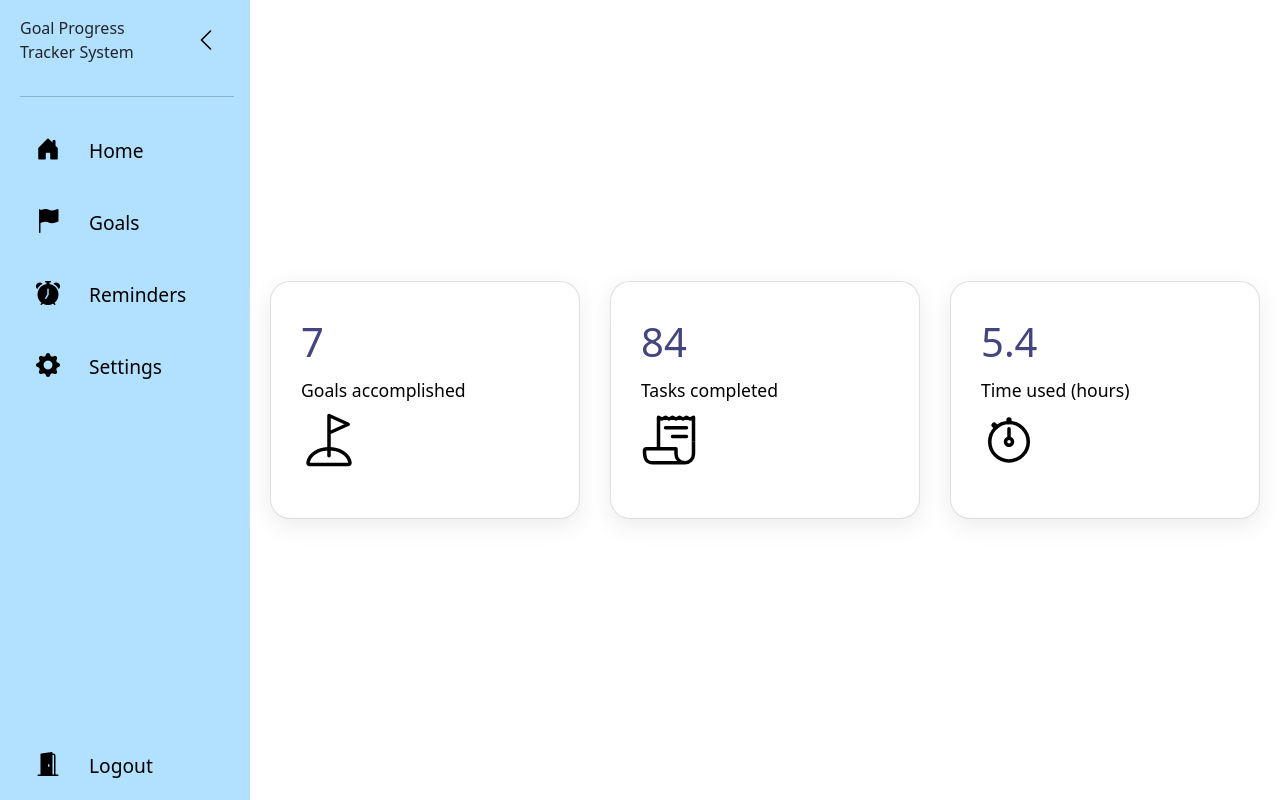
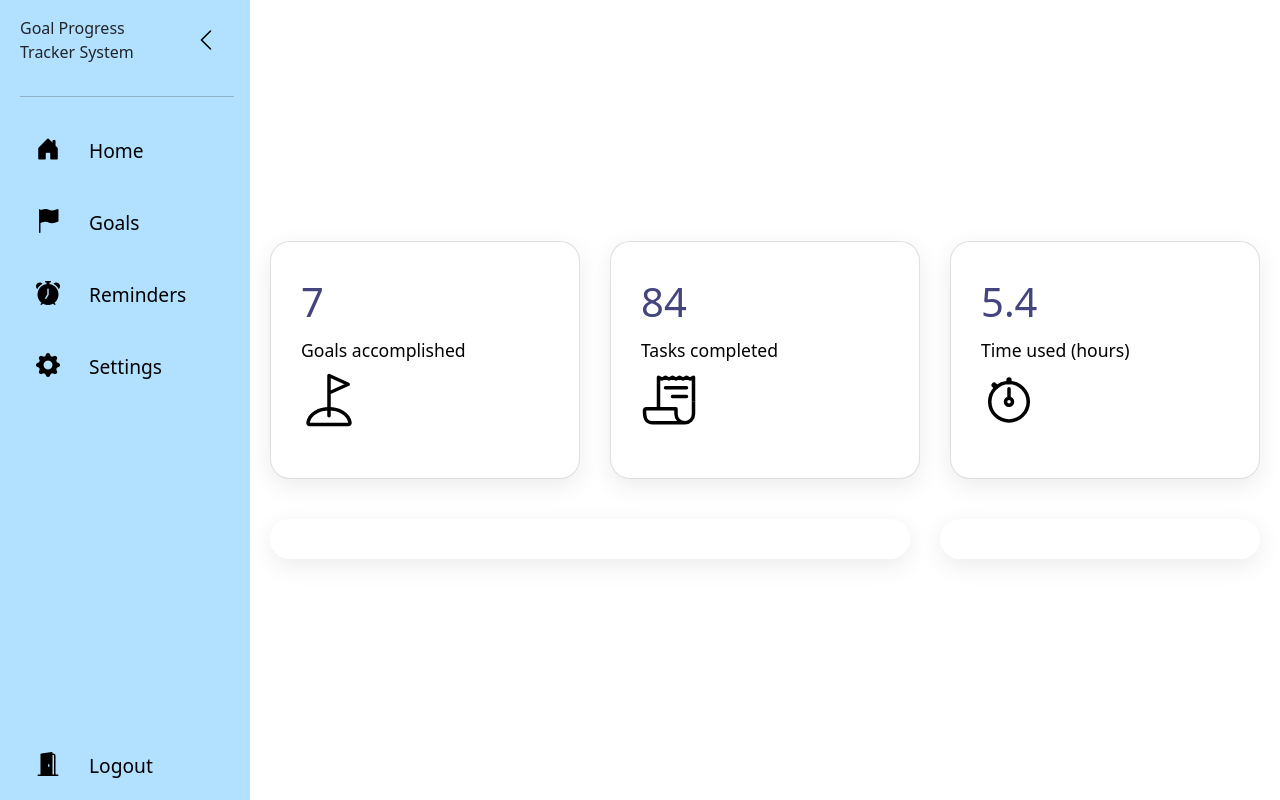
Before and after one commit to WIF2003-2022/goal-progress-tracker-fe, a PHP site: page /visualisation.html in a window 1280 px wide. Run offline with PHP 8.4, Linux system fonts and the light colour scheme.

Commit message:
Goal Visualisation

```diff
--- a/public/styles/visualisation.css
+++ b/public/styles/visualisation.css
@@ -1,3 +1,4 @@
+/* info */
 .cardBox {
   position: relative;
   width: 100%;
@@ -29,6 +30,7 @@
   color: black;
 }
 .cardBox .card .iconBx {
+  flex-direction: row;
   font-size: 3.5em;
   color: black;
 }
@@ -40,3 +42,21 @@
 .cardBox .card:hover .iconBx {
   color: white;
 }
+
+/* charts */
+.graphBox {
+  position: relative;
+  width: 100%;
+  padding: 20px;
+  display: grid;
+  grid-template-columns: 2fr 1fr;
+  grid-gap: 30px;
+}
+.graphBox .box {
+  position: relative;
+  background: #ffff;
+  padding: 20px;
+  width: 100%;
+  box-shadow: 0 7px 25px rgba(0, 0, 0, 0.08);
+  border-radius: 20px;
+}
--- a/public/visualisation.html
+++ b/public/visualisation.html
@@ -54,6 +54,13 @@
             </div>
           </div>
         </div>
+
+        <!-- chart -->
+        <div class="graphBox">
+          <div class="box"></div>
+          <div class="box"></div>
+        </div>
+
       </div>
     </div>
   </div>
```
